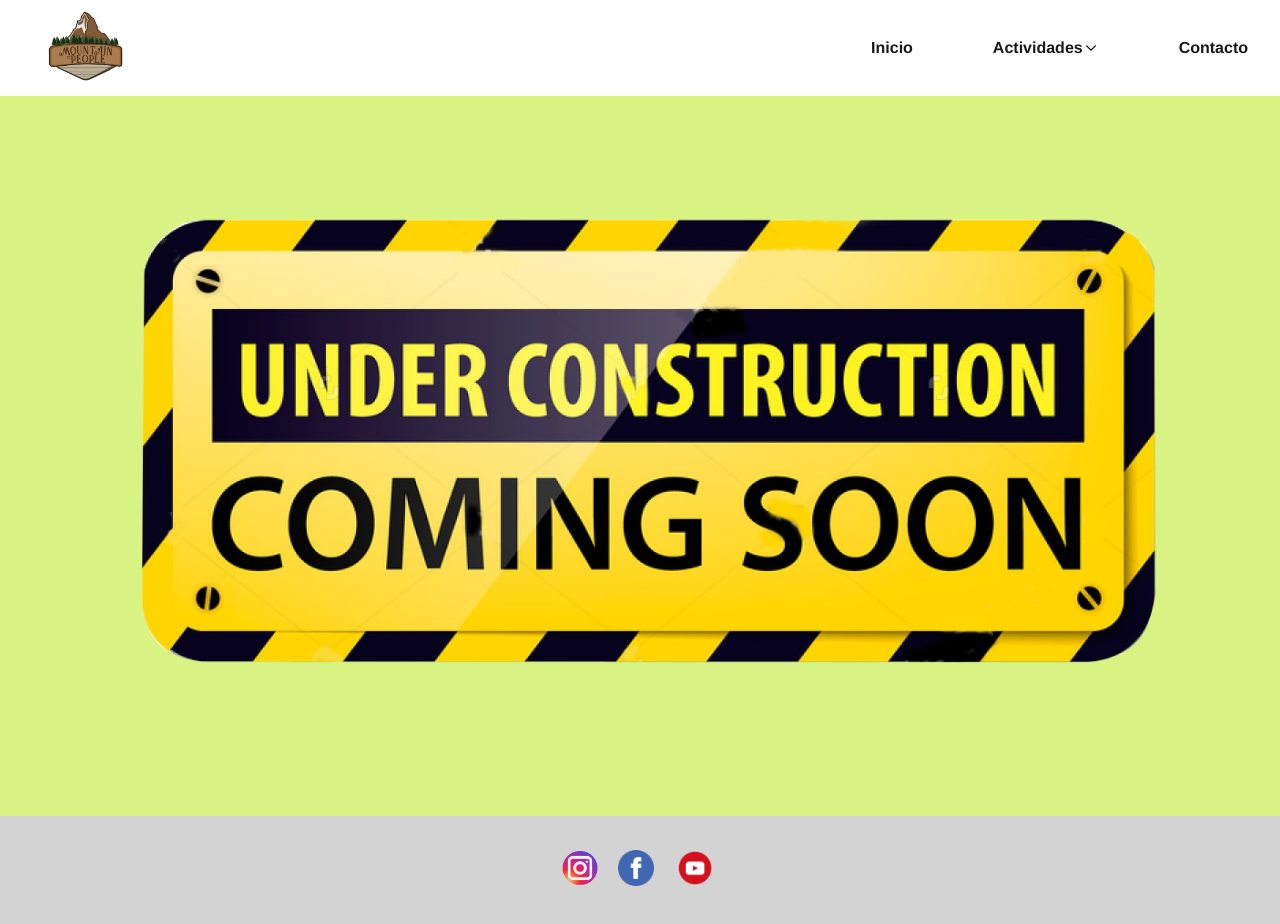
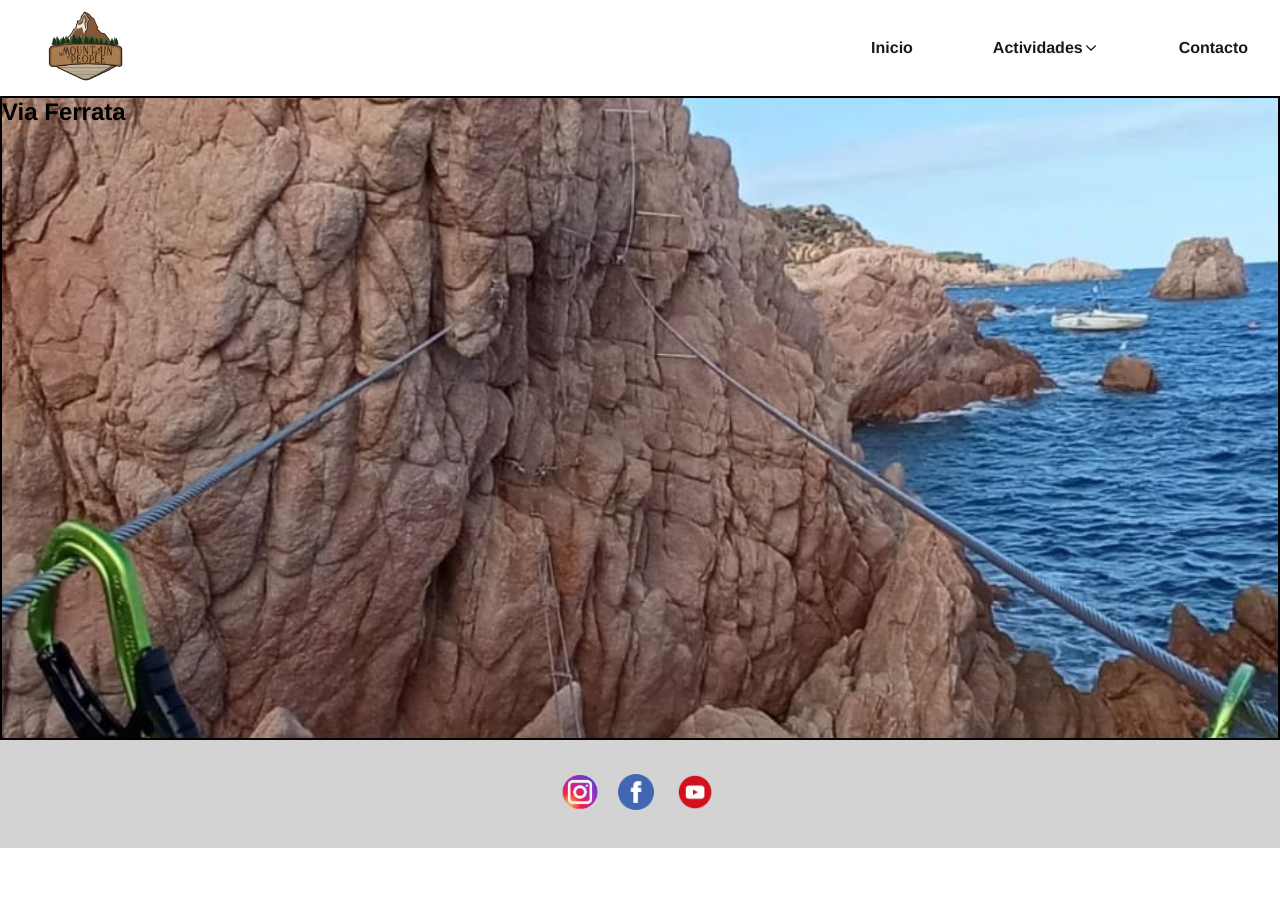
Before and after one commit to David-oss6/mountaintopeople, a React (Create React App) app: page /actividades/viaferrata in a window 1280 px wide. After the commit the page ends 848 px from the top, so only its background shows below. Built offline with nearby package versions, Linux system fonts and the light colour scheme.

Commit message:
in profress

```diff
--- a/src/components/main/Main.js
+++ b/src/components/main/Main.js
@@ -4,6 +4,8 @@ import { Routes, Route } from "react-router-dom";
 import Actividades from "../main/actividades/Actividades";
 import Inicio from "./inicio/Inicio";
 import Contacto from "../contacto/Contacto";
+import Supervivencia from "./actividades/supervivencia/Supervivencia";
+import Viaferrata from "./actividades/viaferrata/Viaferrata";
 
 export default function Main() {
   return (
@@ -14,11 +16,11 @@ export default function Main() {
         <Route path="/actividades" element={<Actividades />} />
 
         {/* RUTAS ACTIVIDADES INICIO ************** */}
-        <Route path="/actividades/supervivencia" element={<Actividades />} />
+        <Route path="/actividades/supervivencia" element={<Supervivencia />} />
         <Route path="/actividades/barranquismo" element={<Actividades />} />
         <Route path="/actividades/travesia" element={<Actividades />} />
         <Route path="/actividades/fotografia" element={<Actividades />} />
-        <Route path="/actividades/viaferrata" element={<Actividades />} />
+        <Route path="/actividades/viaferrata" element={<Viaferrata />} />
         <Route path="/actividades/raquetas" element={<Actividades />} />
         {/* RUTAS ACTIVIDADES FIN ************** */}
 
--- /dev/null
+++ b/src/components/main/actividades/supervivencia/Supervivencia.js
@@ -0,0 +1,10 @@
+import React from "react";
+import "./supervivencia.css";
+
+export default function Supervivencia() {
+  return (
+    <div className="supervivenciaContainer">
+      <h2>Supervivencia</h2>
+    </div>
+  );
+}
--- /dev/null
+++ b/src/components/main/actividades/supervivencia/supervivencia.css
@@ -0,0 +1,6 @@
+.supervivenciaContainer {
+  padding: 5rem;
+  list-style: none;
+  min-height: 70vh;
+  border: 2px solid black;
+}
--- /dev/null
+++ b/src/components/main/actividades/viaferrata/Viaferrata.jsx
@@ -0,0 +1,12 @@
+import React from "react";
+import "./viaferrata.css";
+
+export default function Viaferrata() {
+  return (
+    <div className="ferrataContainer">
+      <div className="ferrataTitulo">
+        <h2>Via Ferrata</h2>
+      </div>
+    </div>
+  );
+}
--- /dev/null
+++ b/src/components/main/actividades/viaferrata/viaferrata.css
@@ -0,0 +1,15 @@
+.ferrataContainer {
+  /* padding: 5rem; */
+  list-style: none;
+  min-height: 70vh;
+  border: 2px solid black;
+}
+
+.ferrataTitulo {
+  min-width: 100%;
+  min-height: 40rem;
+  background-image: url("../../../../img/ferrata.png");
+  background-position: center;
+  background-repeat: no-repeat;
+  background-size: cover;
+}
```
Also changed, not shown: src/img/ferrata.png (added).
